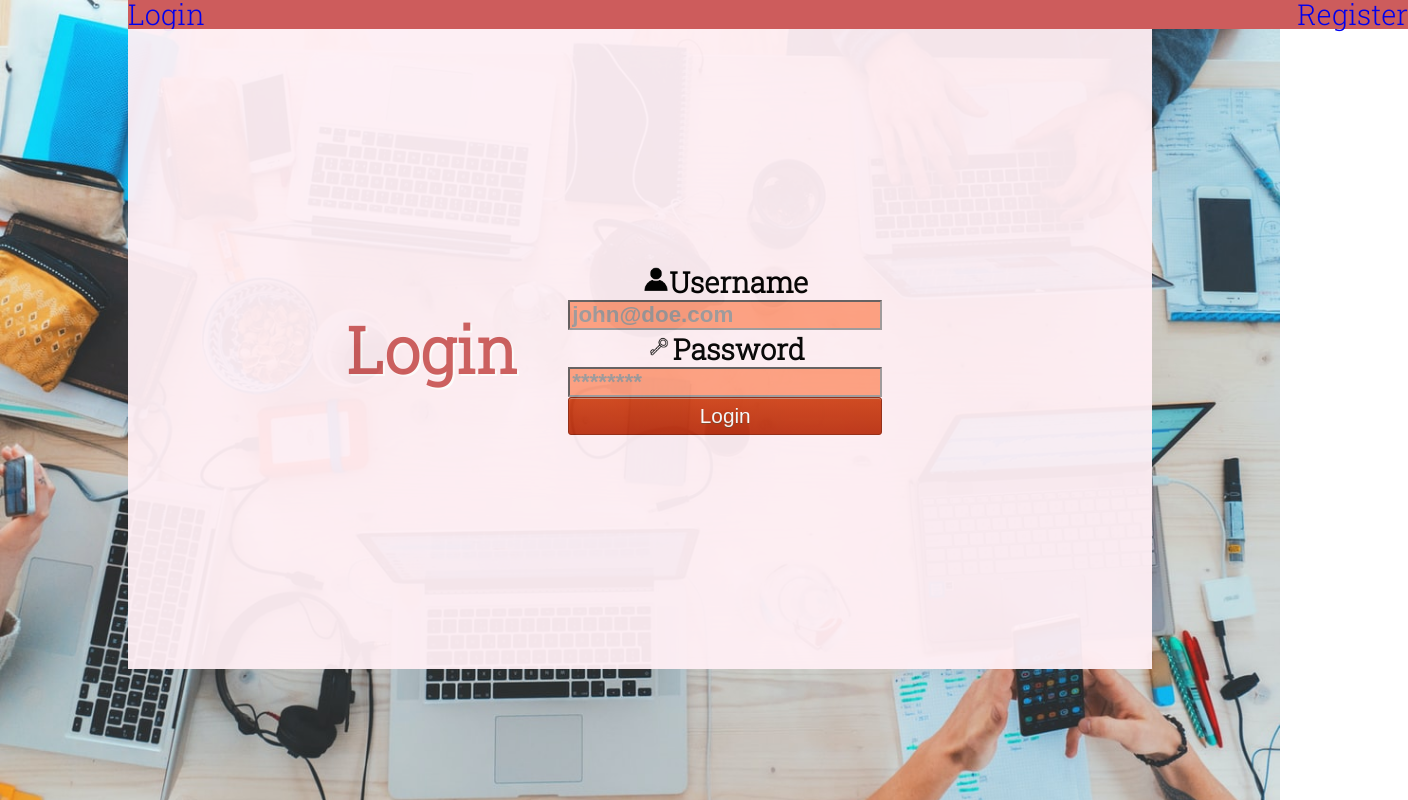
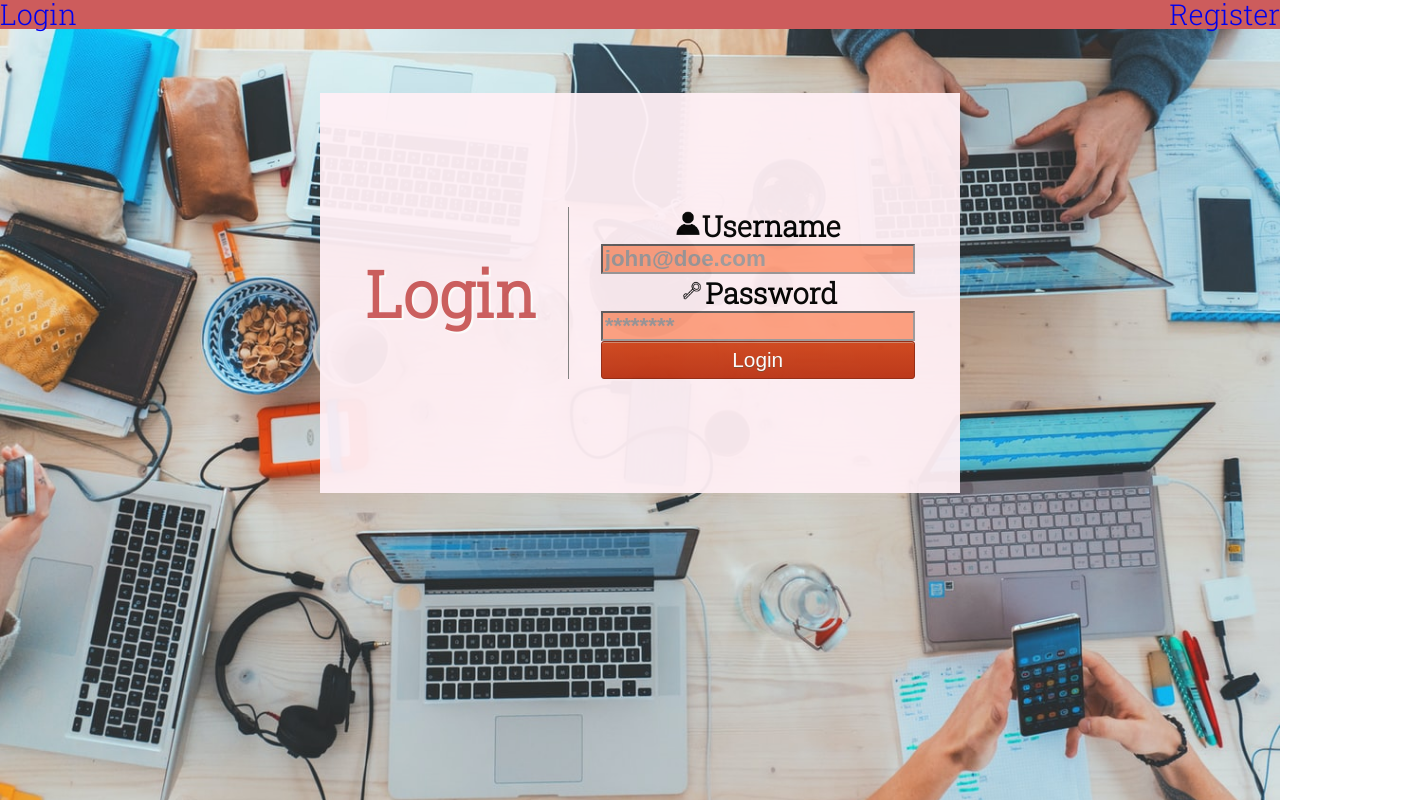
Before and after one commit to BW-Pintereach2-7-27-20/front-end, a React (Create React App) app in the folder pintereach/: page /login in a window 1280 px wide. Shown: the whole page, 1408 px wide, since content can reach past the window. Built offline with nearby package versions, Linux system fonts and the light colour scheme.

Commit message:
padding and centering fixes

```diff
--- a/pintereach/src/App.css
+++ b/pintereach/src/App.css
@@ -145,7 +145,7 @@ body {
 }
 
 .App {
-	width: 80%;
+	width: 100%;
 	margin: 0 auto;
 }
 
--- a/pintereach/src/Styled/Container.js
+++ b/pintereach/src/Styled/Container.js
@@ -3,8 +3,10 @@ import styled from 'styled-components';
 const Container = styled.div`
   display: flex;
   justify-content: center;
-  width: 80vw;
-  height: 80vh;
+  width: 50vw;
+  height: 50vh;
+  margin: 0 auto;
+  margin-top: 5%;
   background-color: lavenderblush;
   opacity: 95%;
 
@@ -15,6 +17,7 @@ const Container = styled.div`
     font-weight: bold;
     color: indianred;
     text-shadow: 2px 2px white;
+    padding-right: 5%;
   }
 `;
 
--- a/pintereach/src/Styled/Form.js
+++ b/pintereach/src/Styled/Form.js
@@ -4,7 +4,8 @@ const Form = styled.form`
   display: flex;
   flex-direction: column;
   align-self: center;
-  padding: 5%;
+  padding-left: 5%;
+  border-left: 1px solid grey;
 
   label {
     font-size: 1.8rem;
--- a/pintereach/src/components/Dashboard.js
+++ b/pintereach/src/components/Dashboard.js
@@ -4,6 +4,11 @@ import { fetchBoards } from '../actions';
 import { Link } from 'react-router-dom';
 import Board from './Board';
 import Masonry from 'react-masonry-css';
+import styled from 'styled-components';
+
+const StyledCreateLink = styled(Link)`
+  text-decoration: none;
+`;
 
 const Dashboard = (props) => {
   console.log(props);
@@ -18,7 +23,7 @@ const Dashboard = (props) => {
 
   return (
     <div>
-      <Link to='/new-board'>Create new Board</Link>
+      <StyledCreateLink to='/new-board'>Create new Board</StyledCreateLink>
 
       {props.isLoading && <span className='loading'>Loading Boards...</span>}
       <Masonry
```
